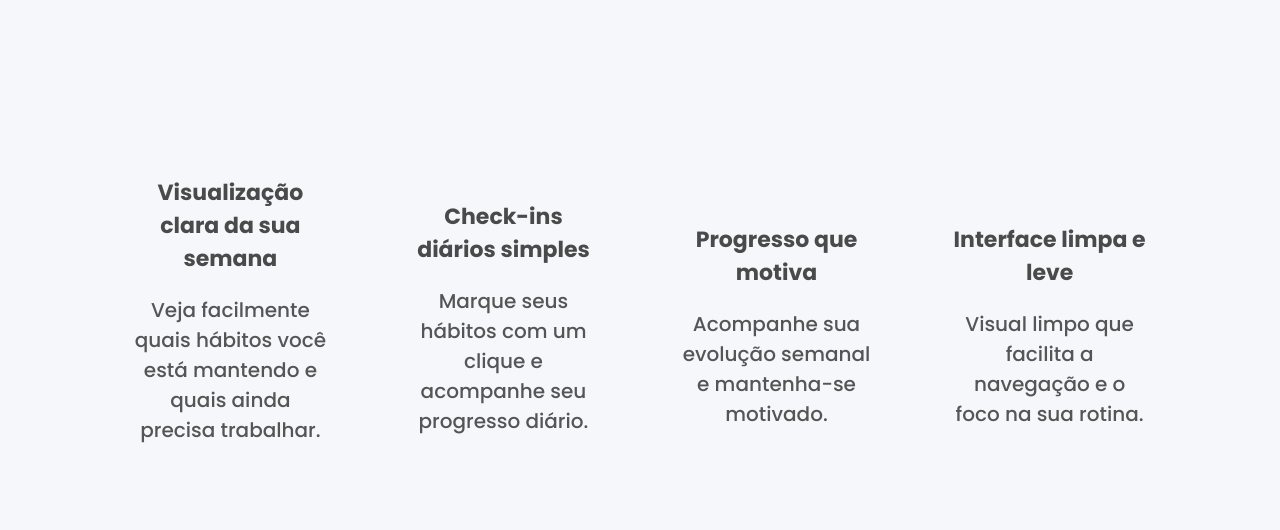
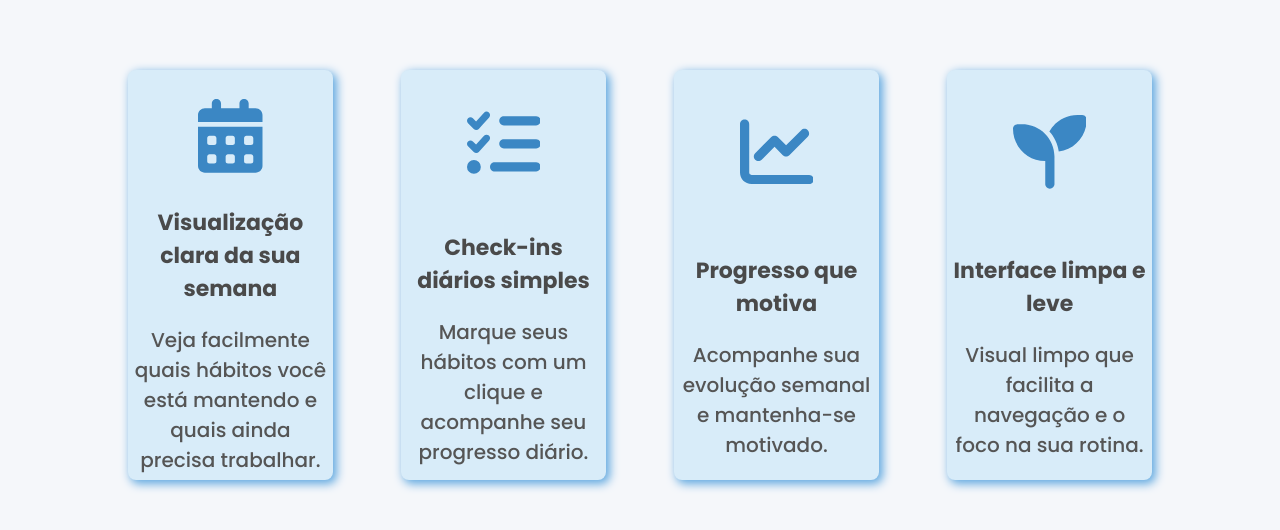
Before and after one commit to GuiTrevizSPTech/habitus, a plain HTML site: page index.html in a window 1280 px wide. Shown: the part 892-1422 px from the top of the page. Drawn offline with Linux system fonts and the light colour scheme.

Commit message:
Benefits v1.0

```diff
--- a/index.html
+++ b/index.html
@@ -48,7 +48,8 @@
                         <p>
                             No Habitus, você encontra um espaço simples para criar, manter e acompanhar seus hábitos
                             diários. Aqui o foco é em você e na sua
-                            rotina. Torne o progresso visível, a disciplina leve e a constância parte do seu dia. Cresça com clareza.
+                            rotina. Torne o progresso visível, a disciplina leve e a constância parte do seu dia. Cresça
+                            com clareza.
                         </p>
                     </div>
                 </div>
@@ -73,7 +74,11 @@
             <div class="all-benefits">
                 <div class="benefit-cards">
                     <div class="icon-benefit-card">
-
+                        <svg class="icon-benefit" xmlns="http://www.w3.org/2000/svg"
+                            viewBox="0 0 448 512"><!--!Font Awesome Free 6.7.2 by @fontawesome - https://fontawesome.com License - https://fontawesome.com/license/free Copyright 2025 Fonticons, Inc.-->
+                            <path
+                                d="M128 0c17.7 0 32 14.3 32 32l0 32 128 0 0-32c0-17.7 14.3-32 32-32s32 14.3 32 32l0 32 48 0c26.5 0 48 21.5 48 48l0 48L0 160l0-48C0 85.5 21.5 64 48 64l48 0 0-32c0-17.7 14.3-32 32-32zM0 192l448 0 0 272c0 26.5-21.5 48-48 48L48 512c-26.5 0-48-21.5-48-48L0 192zm64 80l0 32c0 8.8 7.2 16 16 16l32 0c8.8 0 16-7.2 16-16l0-32c0-8.8-7.2-16-16-16l-32 0c-8.8 0-16 7.2-16 16zm128 0l0 32c0 8.8 7.2 16 16 16l32 0c8.8 0 16-7.2 16-16l0-32c0-8.8-7.2-16-16-16l-32 0c-8.8 0-16 7.2-16 16zm144-16c-8.8 0-16 7.2-16 16l0 32c0 8.8 7.2 16 16 16l32 0c8.8 0 16-7.2 16-16l0-32c0-8.8-7.2-16-16-16l-32 0zM64 400l0 32c0 8.8 7.2 16 16 16l32 0c8.8 0 16-7.2 16-16l0-32c0-8.8-7.2-16-16-16l-32 0c-8.8 0-16 7.2-16 16zm144-16c-8.8 0-16 7.2-16 16l0 32c0 8.8 7.2 16 16 16l32 0c8.8 0 16-7.2 16-16l0-32c0-8.8-7.2-16-16-16l-32 0zm112 16l0 32c0 8.8 7.2 16 16 16l32 0c8.8 0 16-7.2 16-16l0-32c0-8.8-7.2-16-16-16l-32 0c-8.8 0-16 7.2-16 16z" />
+                        </svg>
                     </div>
                     <div class="content-benefit-card">
                         <h3>Visualização clara da sua semana</h3>
@@ -83,7 +88,7 @@
                 </div>
                 <div class="benefit-cards">
                     <div class="icon-benefit-card">
-
+                        <svg class="icon-benefit" xmlns="http://www.w3.org/2000/svg" viewBox="0 0 512 512"><!--!Font Awesome Free 6.7.2 by @fontawesome - https://fontawesome.com License - https://fontawesome.com/license/free Copyright 2025 Fonticons, Inc.--><path d="M152.1 38.2c9.9 8.9 10.7 24 1.8 33.9l-72 80c-4.4 4.9-10.6 7.8-17.2 7.9s-12.9-2.4-17.6-7L7 113C-2.3 103.6-2.3 88.4 7 79s24.6-9.4 33.9 0l22.1 22.1 55.1-61.2c8.9-9.9 24-10.7 33.9-1.8zm0 160c9.9 8.9 10.7 24 1.8 33.9l-72 80c-4.4 4.9-10.6 7.8-17.2 7.9s-12.9-2.4-17.6-7L7 273c-9.4-9.4-9.4-24.6 0-33.9s24.6-9.4 33.9 0l22.1 22.1 55.1-61.2c8.9-9.9 24-10.7 33.9-1.8zM224 96c0-17.7 14.3-32 32-32l224 0c17.7 0 32 14.3 32 32s-14.3 32-32 32l-224 0c-17.7 0-32-14.3-32-32zm0 160c0-17.7 14.3-32 32-32l224 0c17.7 0 32 14.3 32 32s-14.3 32-32 32l-224 0c-17.7 0-32-14.3-32-32zM160 416c0-17.7 14.3-32 32-32l288 0c17.7 0 32 14.3 32 32s-14.3 32-32 32l-288 0c-17.7 0-32-14.3-32-32zM48 368a48 48 0 1 1 0 96 48 48 0 1 1 0-96z"/></svg>
                     </div>
                     <div class="content-benefit-card">
                         <h3>Check-ins diários simples</h3>
@@ -93,7 +98,7 @@
                 </div>
                 <div class="benefit-cards">
                     <div class="icon-benefit-card">
-
+                        <svg class="icon-benefit" xmlns="http://www.w3.org/2000/svg" viewBox="0 0 512 512"><!--!Font Awesome Free 6.7.2 by @fontawesome - https://fontawesome.com License - https://fontawesome.com/license/free Copyright 2025 Fonticons, Inc.--><path d="M64 64c0-17.7-14.3-32-32-32S0 46.3 0 64L0 400c0 44.2 35.8 80 80 80l400 0c17.7 0 32-14.3 32-32s-14.3-32-32-32L80 416c-8.8 0-16-7.2-16-16L64 64zm406.6 86.6c12.5-12.5 12.5-32.8 0-45.3s-32.8-12.5-45.3 0L320 210.7l-57.4-57.4c-12.5-12.5-32.8-12.5-45.3 0l-112 112c-12.5 12.5-12.5 32.8 0 45.3s32.8 12.5 45.3 0L240 221.3l57.4 57.4c12.5 12.5 32.8 12.5 45.3 0l128-128z"/></svg>
                     </div>
                     <div class="content-benefit-card">
                         <h3>Progresso que motiva</h3>
@@ -103,7 +108,7 @@
                 </div>
                 <div class="benefit-cards">
                     <div class="icon-benefit-card">
-
+                        <svg class="icon-benefit" xmlns="http://www.w3.org/2000/svg" viewBox="0 0 512 512"><!--!Font Awesome Free 6.7.2 by @fontawesome - https://fontawesome.com License - https://fontawesome.com/license/free Copyright 2025 Fonticons, Inc.--><path d="M512 32c0 113.6-84.6 207.5-194.2 222c-7.1-53.4-30.6-101.6-65.3-139.3C290.8 46.3 364 0 448 0l32 0c17.7 0 32 14.3 32 32zM0 96C0 78.3 14.3 64 32 64l32 0c123.7 0 224 100.3 224 224l0 32 0 160c0 17.7-14.3 32-32 32s-32-14.3-32-32l0-160C100.3 320 0 219.7 0 96z"/></svg>
                     </div>
                     <div class="content-benefit-card">
                         <h3>Interface limpa e leve</h3>
--- a/style.css
+++ b/style.css
@@ -229,6 +229,22 @@ ul {
     flex-direction: column;
     align-items: center;
     justify-content: space-around;
+    background-color: var(--soft-blue-bg2);
+    border-radius: 8px;
+    box-shadow: 3px 3px 10px 1px var(--main-blue);
+}
+
+.icon-benefit-card {
+    display: flex;
+    justify-content: center;
+    align-items: center;
+    height: 30%;
+    width: 100%;
+}
+
+.icon-benefit {
+    height: 60%;
+    fill: var(--button-bg);
 }
 
 .content-benefit-card {
```
